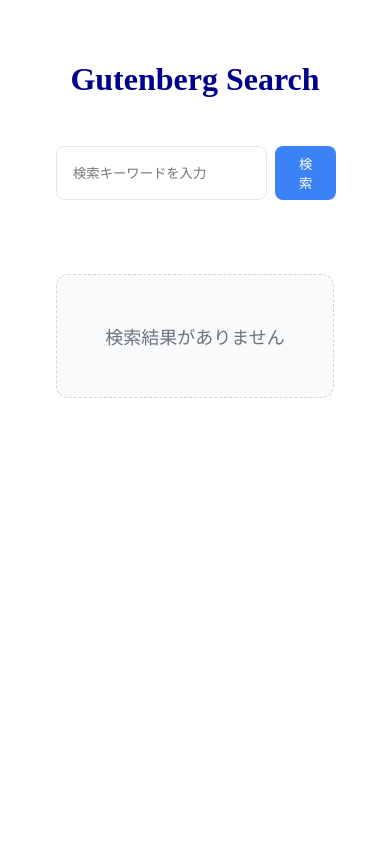
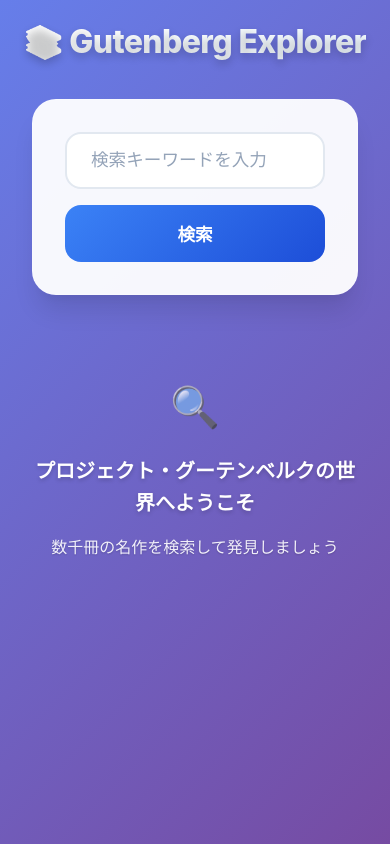
Before and after one commit to SatoMichi/k8s_practice_sample, a Svelte app in the folder frontend/: page / in a window 390 px wide. Built offline with nearby package versions, Linux system fonts and the light colour scheme.

Commit message:
フロントエンドデザインを大幅改善

```diff
--- a/frontend/src/App.svelte
+++ b/frontend/src/App.svelte
@@ -8,11 +8,13 @@
   let isLoading = false
   let error = null
   let searchComponent
+  let hasSearched = false
 
   async function handleSearch(event) {
     const { query } = event.detail
     isLoading = true
     error = null
+    hasSearched = true
 
     try {
       books = await searchBooks(query)
@@ -29,7 +31,15 @@
 </script>
 
 <main class="main">
-  <h1 class="title">Gutenberg Search</h1>
+  <h1 class="title">📚 Gutenberg Explorer</h1>
   <Search bind:this={searchComponent} {isLoading} on:search={handleSearch} />
-  <BookList {books} {isLoading} {error} />
+  {#if hasSearched}
+    <BookList {books} {isLoading} {error} />
+  {:else}
+    <div class="welcome-message">
+      <div class="welcome-icon">🔍</div>
+      <h2>プロジェクト・グーテンベルクの世界へようこそ</h2>
+      <p>数千冊の名作を検索して発見しましょう</p>
+    </div>
+  {/if}
 </main>
--- a/frontend/src/styles/app.scss
+++ b/frontend/src/styles/app.scss
@@ -1,14 +1,119 @@
+// ベーススタイル
+* {
+  margin: 0;
+  padding: 0;
+  box-sizing: border-box;
+}
+
+body {
+  font-family: 'Inter', -apple-system, BlinkMacSystemFont, 'Segoe UI', Roboto, sans-serif;
+  background: linear-gradient(135deg, #667eea 0%, #764ba2 100%);
+  min-height: 100vh;
+  line-height: 1.6;
+}
+
 .main {
   max-width: 1200px;
   margin: 0 auto;
   padding: 2rem;
+  min-height: 100vh;
+  display: flex;
+  flex-direction: column;
+  align-items: center;
 }
 
 .title {
   text-align: center;
-  color: darkblue;
-  margin-bottom: 2rem;
-  font-size: 2rem;
-  font-weight: 600;
-  width: 100%;
+  color: white;
+  margin-bottom: 3rem;
+  font-size: 3.5rem;
+  font-weight: 800;
+  text-shadow: 0 4px 8px rgba(0, 0, 0, 0.2);
+  letter-spacing: -0.02em;
+  animation: fadeInUp 0.8s ease-out;
+
+  background: linear-gradient(135deg, #ffffff 0%, #f0f9ff 100%);
+  -webkit-background-clip: text;
+  -webkit-text-fill-color: transparent;
+  background-clip: text;
 }
+
+// ウェルカムメッセージのスタイル
+.welcome-message {
+  text-align: center;
+  color: white;
+  padding: 4rem 2rem;
+  animation: fadeInUp 0.8s ease-out 0.6s both;
+
+  .welcome-icon {
+    font-size: 4rem;
+    margin-bottom: 1rem;
+    opacity: 0.8;
+  }
+
+  h2 {
+    font-size: 1.5rem;
+    font-weight: 600;
+    margin-bottom: 1rem;
+    text-shadow: 0 2px 4px rgba(0, 0, 0, 0.2);
+  }
+
+  p {
+    font-size: 1.1rem;
+    opacity: 0.9;
+    text-shadow: 0 1px 2px rgba(0, 0, 0, 0.2);
+  }
+}
+
+@keyframes fadeInUp {
+  from {
+    opacity: 0;
+    transform: translateY(30px);
+  }
+  to {
+    opacity: 1;
+    transform: translateY(0);
+  }
+}
+
+// レスポンシブデザイン
+@media (max-width: 768px) {
+  .main {
+    padding: 1rem;
+  }
+
+  .title {
+    font-size: 2.5rem;
+    margin-bottom: 2rem;
+  }
+
+  .welcome-message {
+    padding: 3rem 1rem;
+
+    .welcome-icon {
+      font-size: 3rem;
+    }
+
+    h2 {
+      font-size: 1.25rem;
+    }
+
+    p {
+      font-size: 1rem;
+    }
+  }
+}
+
+@media (max-width: 480px) {
+  .title {
+    font-size: 2rem;
+  }
+
+  .welcome-message {
+    padding: 2rem 1rem;
+
+    .welcome-icon {
+      font-size: 2.5rem;
+    }
+  }
+}
--- a/frontend/src/styles/components/book-list.scss
+++ b/frontend/src/styles/components/book-list.scss
@@ -1,91 +1,168 @@
 .book-list {
-  max-width: 42rem;  // max-w-2xl
+  max-width: 64rem;
   margin: 0 auto;
-  padding: 1rem;  // p-4
+  padding: 0 1rem;
+  width: 100%;
 
   .loading {
     text-align: center;
-    padding: 2rem 0;
-    color: #4b5563;
-    font-size: 1.125rem;
+    padding: 4rem 0;
+    color: white;
+    font-size: 1.25rem;
+    font-weight: 500;
+    animation: pulse 2s infinite;
   }
 
   .error {
-    padding: 1rem;
+    padding: 1.5rem;
     margin: 1rem 0;
-    color: #b91c1c;
-    background-color: #fee2e2;
-    border-radius: 0.5rem;
-    border-left: 4px solid #b91c1c;
+    color: #dc2626;
+    background: rgba(254, 226, 226, 0.95);
+    backdrop-filter: blur(10px);
+    border-radius: 1rem;
+    border-left: 4px solid #dc2626;
+    box-shadow: 0 4px 6px rgba(0, 0, 0, 0.05);
   }
 
   .books {
-    display: flex;
-    flex-direction: column;
-    gap: 1.5rem;
+    display: grid;
+    grid-template-columns: repeat(auto-fit, minmax(350px, 1fr));
+    gap: 2rem;
+    animation: fadeInUp 0.8s ease-out 0.4s both;
+
+    @media (max-width: 768px) {
+      grid-template-columns: 1fr;
+      gap: 1.5rem;
+    }
   }
 
   .book-card {
-    padding: 1.5rem;
-    background-color: white;
-    border-radius: 0.75rem;
-    box-shadow: 0 2px 4px rgba(0, 0, 0, 0.05);
-    transition: all 0.2s ease;
-    border: 1px solid #e5e7eb;
+    padding: 2rem;
+    background: rgba(255, 255, 255, 0.95);
+    backdrop-filter: blur(20px);
+    border-radius: 1.5rem;
+    box-shadow:
+      0 10px 15px -3px rgba(0, 0, 0, 0.1),
+      0 4px 6px -2px rgba(0, 0, 0, 0.05);
+    transition: all 0.3s cubic-bezier(0.4, 0, 0.2, 1);
+    border: 1px solid rgba(255, 255, 255, 0.2);
+    position: relative;
+    overflow: hidden;
+
+    &::before {
+      content: '';
+      position: absolute;
+      top: 0;
+      left: 0;
+      right: 0;
+      height: 4px;
+      background: linear-gradient(135deg, #3b82f6 0%, #8b5cf6 50%, #06b6d4 100%);
+    }
 
     &:hover {
-      transform: translateY(-2px);
-      box-shadow: 0 4px 6px rgba(0, 0, 0, 0.1);
-      border-color: #d1d5db;
+      transform: translateY(-8px) scale(1.02);
+      box-shadow:
+        0 25px 50px -12px rgba(0, 0, 0, 0.15),
+        0 0 0 1px rgba(255, 255, 255, 0.3);
     }
 
     .book-title {
-      font-size: 1.25rem;
-      font-weight: 600;
+      font-size: 1.375rem;
+      font-weight: 700;
       color: #1f2937;
-      margin-bottom: 0.75rem;
-      line-height: 1.4;
+      margin-bottom: 1rem;
+      line-height: 1.3;
+      display: -webkit-box;
+      -webkit-line-clamp: 2;
+      -webkit-box-orient: vertical;
+      overflow: hidden;
     }
 
     .book-author {
-      font-size: 0.9375rem;
-      color: #4b5563;
-      margin-bottom: 1rem;
-      padding-bottom: 0.75rem;
+      font-size: 1rem;
+      color: #6b7280;
+      margin-bottom: 1.5rem;
+      padding-bottom: 1rem;
       border-bottom: 1px solid #e5e7eb;
+      font-weight: 500;
+
+      &::before {
+        content: '✍️ ';
+        margin-right: 0.5rem;
+      }
     }
 
     .book-meta {
       display: flex;
       flex-wrap: wrap;
       gap: 1rem;
-      margin-top: 0.75rem;
+      margin-top: 1rem;
       font-size: 0.875rem;
     }
 
     .book-score {
       color: #059669;
-      background-color: #ecfdf5;
-      padding: 0.25rem 0.75rem;
-      border-radius: 1rem;
-      font-weight: 500;
+      background: linear-gradient(135deg, #ecfdf5 0%, #d1fae5 100%);
+      padding: 0.5rem 1rem;
+      border-radius: 2rem;
+      font-weight: 600;
+      border: 1px solid #a7f3d0;
+      position: relative;
+
+      &::before {
+        content: '🎯 ';
+        margin-right: 0.25rem;
+      }
     }
 
     .book-word-count {
-      color: #6b7280;
-      background-color: #f3f4f6;
-      padding: 0.25rem 0.75rem;
-      border-radius: 1rem;
+      color: #7c3aed;
+      background: linear-gradient(135deg, #f3e8ff 0%, #e9d5ff 100%);
+      padding: 0.5rem 1rem;
+      border-radius: 2rem;
+      font-weight: 600;
+      border: 1px solid #c4b5fd;
+
+      &::before {
+        content: '📖 ';
+        margin-right: 0.25rem;
+      }
     }
   }
 
   .empty {
     text-align: center;
-    color: #6b7280;
-    padding: 3rem 0;
-    font-size: 1.125rem;
-    background-color: #f9fafb;
-    border-radius: 0.75rem;
-    border: 1px dashed #d1d5db;
+    color: rgba(255, 255, 255, 0.8);
+    padding: 4rem 2rem;
+    font-size: 1.25rem;
+    background: rgba(255, 255, 255, 0.1);
+    backdrop-filter: blur(10px);
+    border-radius: 1.5rem;
+    border: 1px dashed rgba(255, 255, 255, 0.3);
+    animation: fadeInUp 0.8s ease-out 0.6s both;
+
+    &::before {
+      content: '🔍';
+      display: block;
+      font-size: 3rem;
+      margin-bottom: 1rem;
+      opacity: 0.7;
+    }
   }
 }
+
+@keyframes fadeInUp {
+  from {
+    opacity: 0;
+    transform: translateY(30px);
+  }
+  to {
+    opacity: 1;
+    transform: translateY(0);
+  }
+}
+
+@keyframes pulse {
+  0%, 100% { opacity: 1; }
+  50% { opacity: 0.5; }
+}
--- a/frontend/src/styles/components/search.scss
+++ b/frontend/src/styles/components/search.scss
@@ -1,59 +1,148 @@
 .search-container {
-  max-width: 42rem;  // max-w-2xl
-  margin: 0 auto;
-  padding: 1rem;  // p-4
+  max-width: 48rem;
+  margin: 0 auto 3rem auto;
+  padding: 0 1rem;
+  animation: fadeInUp 0.8s ease-out 0.2s both;
 
   .search-form {
-    margin-bottom: 1.5rem;  // mb-6
+    background: rgba(255, 255, 255, 0.95);
+    backdrop-filter: blur(20px);
+    padding: 2rem;
+    border-radius: 1.5rem;
+    box-shadow:
+      0 20px 25px -5px rgba(0, 0, 0, 0.1),
+      0 10px 10px -5px rgba(0, 0, 0, 0.04);
+    border: 1px solid rgba(255, 255, 255, 0.2);
+    transition: all 0.3s ease;
+
+    &:hover {
+      transform: translateY(-2px);
+      box-shadow:
+        0 25px 30px -5px rgba(0, 0, 0, 0.15),
+        0 15px 15px -5px rgba(0, 0, 0, 0.06);
+    }
 
     .search-input-group {
-      display: flex;  // flex
-      gap: 0.5rem;  // gap-2
+      display: flex;
+      gap: 1rem;
+      flex-wrap: wrap;
+
+      @media (max-width: 640px) {
+        flex-direction: column;
+        gap: 1rem;
+      }
     }
 
     .search-input {
-      flex: 1;  // flex-1
-      padding: 0.5rem 1rem;  // px-4 py-2
-      border: 1px solid #e2e8f0;  // border
-      border-radius: 0.5rem;  // rounded-lg
+      flex: 1;
+      padding: 1rem 1.5rem;
+      border: 2px solid #e2e8f0;
+      border-radius: 1rem;
+      font-size: 1.1rem;
+      transition: all 0.3s ease;
+      background: white;
+      min-width: 0;
+
+      &::placeholder {
+        color: #94a3b8;
+        font-weight: 400;
+      }
 
       &:focus {
-        outline: none;  // focus:outline-none
-        border-color: #3b82f6;  // focus:ring-blue-500
-        box-shadow: 0 0 0 2px rgba(59, 130, 246, 0.1);  // focus:ring-2
+        outline: none;
+        border-color: #3b82f6;
+        box-shadow:
+          0 0 0 4px rgba(59, 130, 246, 0.1),
+          0 1px 3px rgba(0, 0, 0, 0.1);
+        transform: translateY(-1px);
+      }
+
+      @media (max-width: 640px) {
+        width: 100%;
       }
     }
 
     .search-button {
-      padding: 0.5rem 1.5rem;  // px-6 py-2
-      background-color: #3b82f6;  // bg-blue-500
-      color: white;  // text-white
+      padding: 1rem 2rem;
+      background: linear-gradient(135deg, #3b82f6 0%, #1d4ed8 100%);
+      color: white;
       border: none;
-      border-radius: 0.5rem;  // rounded-lg
+      border-radius: 1rem;
       cursor: pointer;
-      transition: background-color 0.2s;
+      font-weight: 600;
+      font-size: 1.1rem;
+      transition: all 0.3s ease;
+      position: relative;
+      overflow: hidden;
+      white-space: nowrap;
+
+      &::before {
+        content: '';
+        position: absolute;
+        top: 0;
+        left: -100%;
+        width: 100%;
+        height: 100%;
+        background: linear-gradient(90deg, transparent, rgba(255, 255, 255, 0.2), transparent);
+        transition: left 0.5s;
+      }
 
       &:hover {
-        background-color: #2563eb;  // hover:bg-blue-600
+        transform: translateY(-2px);
+        box-shadow: 0 10px 20px rgba(59, 130, 246, 0.3);
+
+        &::before {
+          left: 100%;
+        }
       }
 
-      &:focus {
-        outline: none;  // focus:outline-none
-        box-shadow: 0 0 0 2px rgba(59, 130, 246, 0.5);  // focus:ring-2 focus:ring-blue-500
+      &:active {
+        transform: translateY(0);
       }
 
       &:disabled {
-        opacity: 0.5;  // disabled:opacity-50
+        opacity: 0.7;
         cursor: not-allowed;
+        transform: none;
+        box-shadow: none;
+
+        &:hover::before {
+          left: -100%;
+        }
+      }
+
+      @media (max-width: 640px) {
+        width: 100%;
+        padding: 1rem;
       }
     }
   }
 
   .error-message {
-    padding: 1rem;  // p-4
-    margin-bottom: 1rem;  // mb-4
-    color: #b91c1c;  // text-red-700
-    background-color: #fee2e2;  // bg-red-100
-    border-radius: 0.5rem;  // rounded-lg
+    margin-top: 1rem;
+    padding: 1rem 1.5rem;
+    color: #dc2626;
+    background: rgba(254, 226, 226, 0.9);
+    backdrop-filter: blur(10px);
+    border-radius: 1rem;
+    border: 1px solid rgba(239, 68, 68, 0.2);
+    animation: shake 0.5s ease-in-out;
   }
 }
+
+@keyframes fadeInUp {
+  from {
+    opacity: 0;
+    transform: translateY(30px);
+  }
+  to {
+    opacity: 1;
+    transform: translateY(0);
+  }
+}
+
+@keyframes shake {
+  0%, 100% { transform: translateX(0); }
+  25% { transform: translateX(-5px); }
+  75% { transform: translateX(5px); }
+}
```
Also changed, not shown: 1 other file (tests, documents, lock files or other folders).
